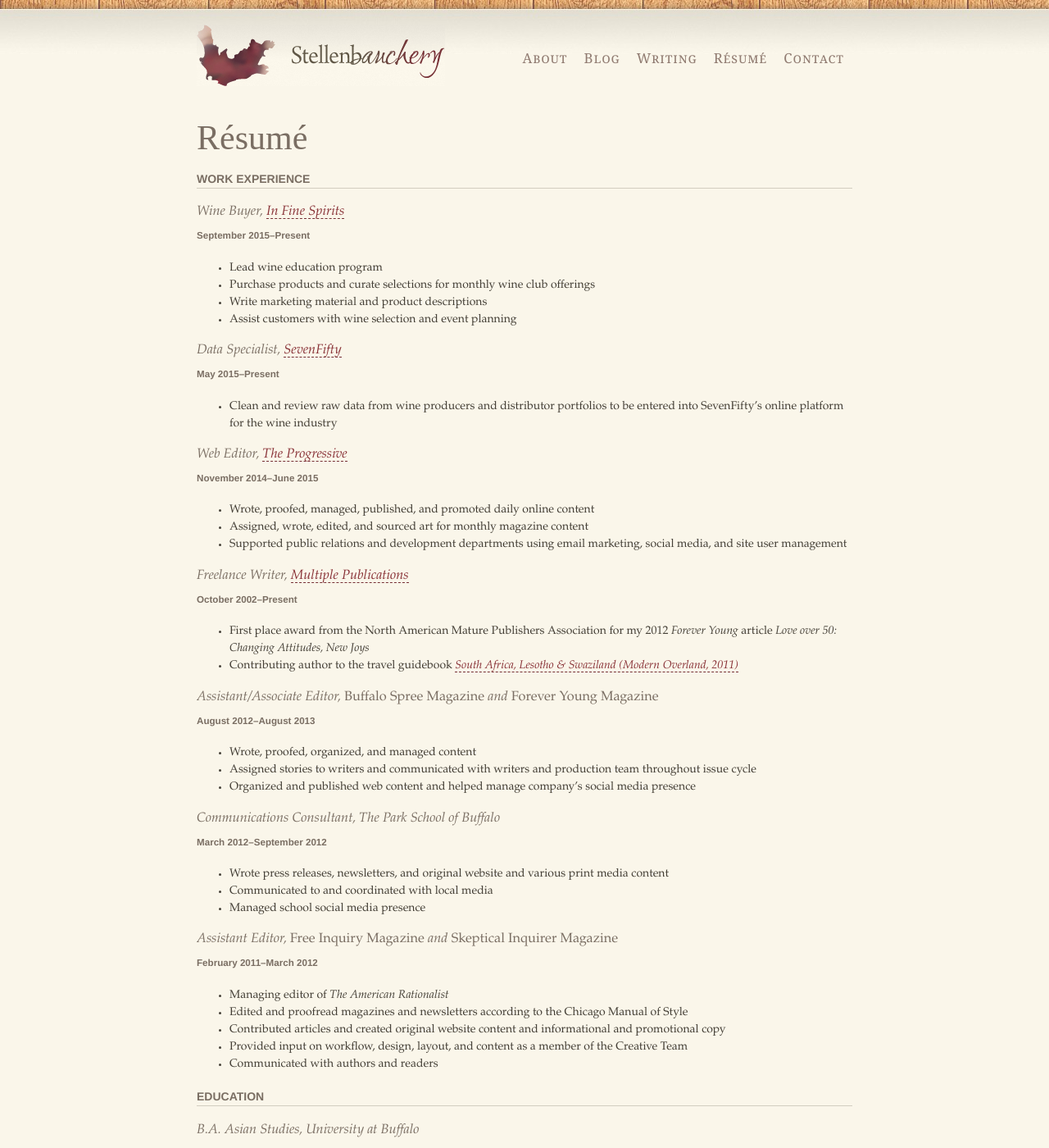
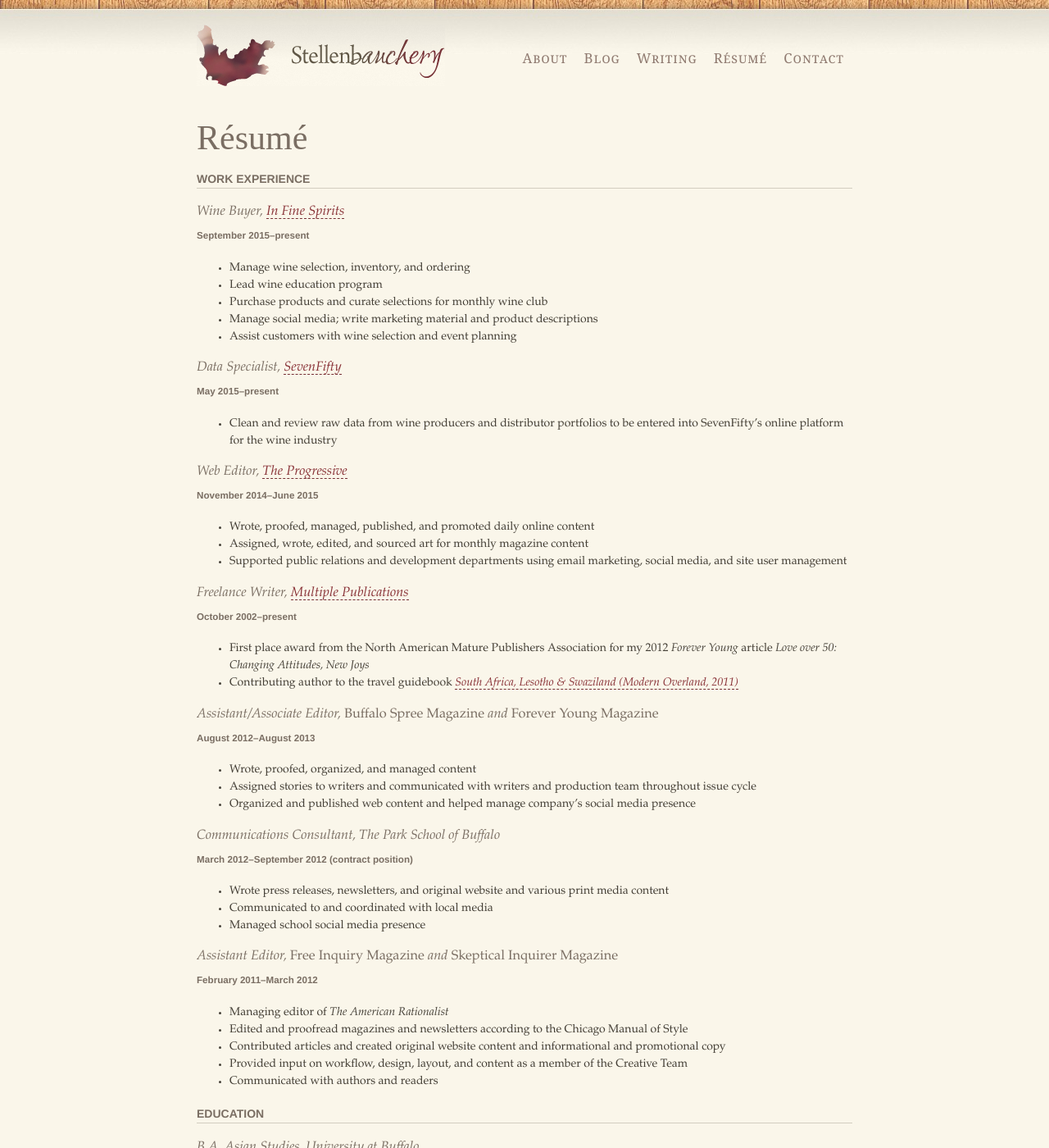
Before and after one commit to nywinewench/nywinewench.github.io, a Jekyll site: the page built from resume.md, in a window 1280 px wide and 1400 px high. Shown: the whole window at 82% size. Built offline with Jekyll 4.4.1, drawn with Linux system fonts in a browser that asks for light colours; some web fonts are replaced; Markdown is read by kramdown in place of the engine named in the settings; comment, search, counter and statistics services are not loaded.

Commit message:
Resume update

```diff
--- a/resume.md
+++ b/resume.md
@@ -7,16 +7,17 @@ title: Résumé
 
 ### Wine Buyer, [In Fine Spirits](http://www.infinespirits.com)
 
-##### September 2015–Present
+##### September 2015–present
 
+* Manage wine selection, inventory, and ordering
 * Lead wine education program
-* Purchase products and curate selections for monthly wine club offerings
-* Write marketing material and product descriptions
+* Purchase products and curate selections for monthly wine club
+* Manage social media; write marketing material and product descriptions
 * Assist customers with wine selection and event planning
 
 ### Data Specialist, [SevenFifty](http://www.sevenfifty.com)
 
-##### May 2015–Present
+##### May 2015–present
 
 * Clean and review raw data from wine producers and distributor portfolios to be entered into SevenFifty's online platform for the wine industry
 
@@ -30,7 +31,7 @@ title: Résumé
 
 ### Freelance Writer, [Multiple Publications](/writing.html)
 
-##### October 2002–Present
+##### October 2002–present
 
 * First place award from the North American Mature Publishers Association for my 2012 _Forever Young_ article _Love over 50: Changing Attitudes, New Joys_
 * Contributing author to the travel guidebook [_South Africa, Lesotho & Swaziland (Modern Overland, 2011)_](http://www.modernoverland.com/store/index.php/south-africa-lesotho-swaziland.html)
@@ -45,7 +46,7 @@ title: Résumé
 
 ### Communications Consultant, The Park School of Buffalo
 
-##### March 2012–September 2012
+##### March 2012–September 2012 (contract position)
 
 * Wrote press releases, newsletters, and original website and various print media content
 * Communicated to and coordinated with local media
```
